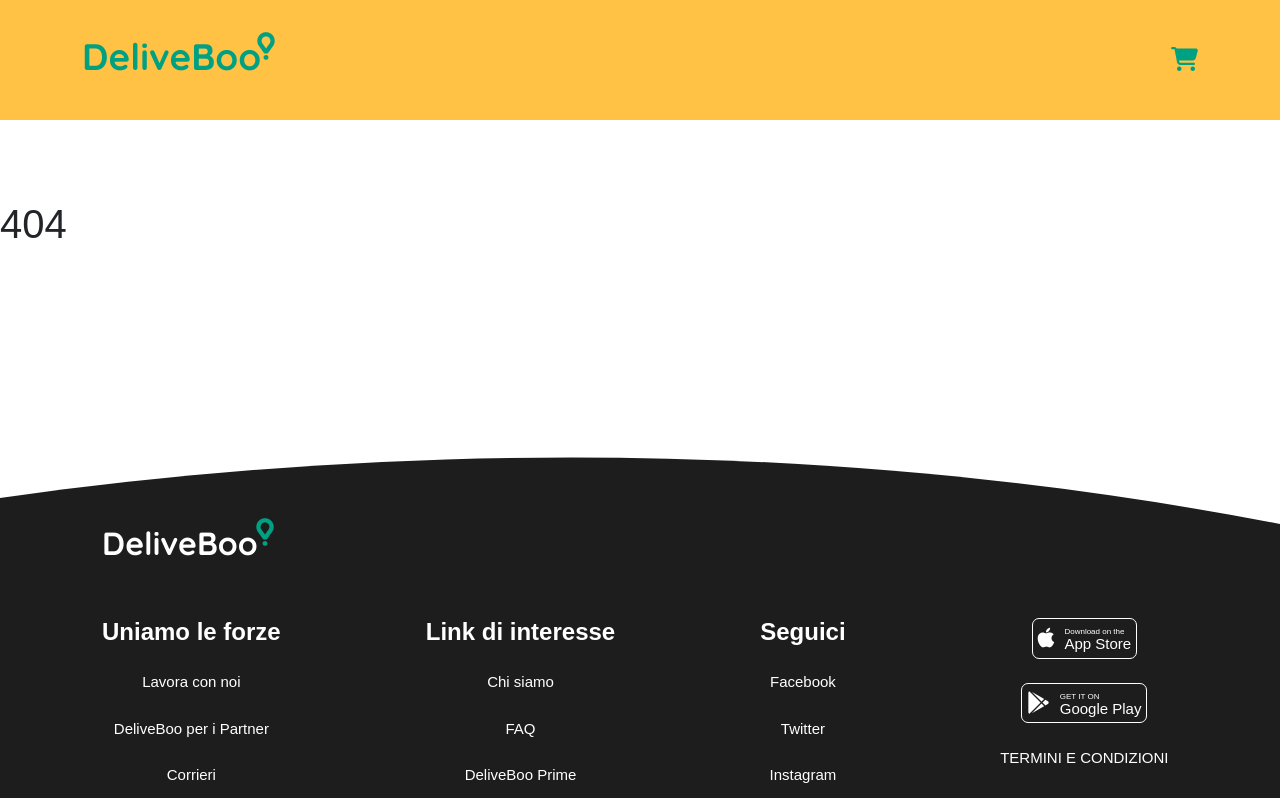
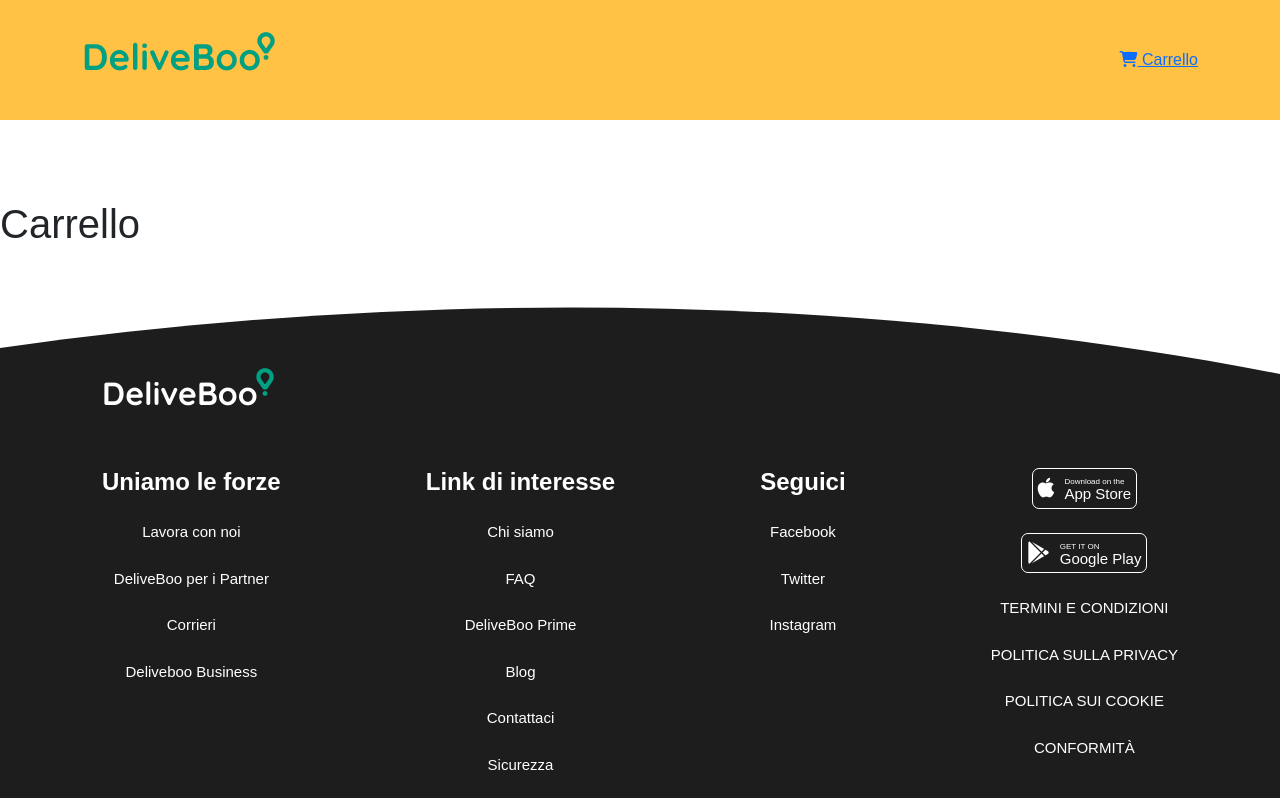
Before and after one commit to BiagioCaputo/vue-deliveboo, a Vue app: page /cart in a window 1280 px wide. Before the commit this address led to /not-found. Shown: the top 798 px of the page. Built offline with nearby package versions, Linux system fonts and the light colour scheme.

Commit message:
Added a CartPage, implemented a RouterLink on the header to go in CartPage

```diff
--- /dev/null
+++ b/src/assets/pages/CartPage.vue
@@ -0,0 +1,37 @@
+<script>
+import { store } from '../../data/store.js'
+export default {
+    name: "CartPage",
+    components: {
+    },
+    data() {
+        return {
+            store,
+        }
+    },
+    methods: {
+
+    },
+    mounted() {
+
+    },
+}
+</script>
+
+<template>
+    <div class="cart-container">
+        <h1>Carrello</h1>
+    </div>
+
+
+</template>
+
+<style lang="scss">
+.cart-container {
+    margin: 0 auto;
+    max-width: 1440px;
+
+    padding-top: 200px;
+    padding-bottom: 50px;
+}
+</style>
--- a/src/components/AppCart.vue
+++ /dev/null
@@ -1,51 +0,0 @@
-<script>
-export default {
-    // Javascript Logic
-    name: 'AppCart',
-    props: {
-        items: Array,
-        isVisible: Boolean,
-    },
-};
-</script>
-
-<template>
-    <RouterLink to="#">
-        <div class="cart-shopping">
-            <i class="fa-solid fa-cart-shopping"></i>
-            <span class="position-absolute top-0 start-100 translate-middle ">
-                <span class="cart-number-items fw-bold bg-danger"
-                    :class="{ 'visually-hidden': !isVisible }">{{ items.length }}</span>
-            </span>
-        </div>
-    </RouterLink>
-</template>
-
-<style lang="scss" scoped>
-@use '../assets/scss/variables.scss' as *;
-
-.cart-shopping {
-    position: relative;
-    font-size: 1.5rem;
-    color: $secondary-color;
-    border-radius: 10px;
-
-    &:hover {
-        color: gray;
-    }
-
-    .cart-number-items {
-        display: flex;
-        justify-content: center;
-        align-items: center;
-        font-size: 0.5rem;
-        font-weight: 500;
-        color: $secondary-btn-color;
-        width: 15px;
-        height: 15px;
-        padding: 5px;
-        border: 1px solid black;
-        border-radius: 50%;
-    }
-}
-</style>
--- a/src/components/AppHeader.vue
+++ b/src/components/AppHeader.vue
@@ -1,11 +1,10 @@
 <script>
 import { RouterLink } from 'vue-router';
-import AppCart from './AppCart.vue';
 
 
 export default {
     name: 'AppHeader',
-    components: { AppCart },
+    components: {},
 
     data: () => ({
         // Props carrello
@@ -24,7 +23,10 @@ export default {
                         <img src="/img/glovo_logo.png" alt="Logo" class="logo-img">
                     </h1>
                 </RouterLink>
-                <AppCart :items="items" :isVisible="isVisible" />
+                <Router-link to="/cart">
+                    <i class="fa-solid fa-cart-shopping"></i>
+                    Carrello
+                </Router-link>
             </div>
         </div>
     </header>
```
Also changed, not shown: src/router/index.js (+4 -3 lines).
